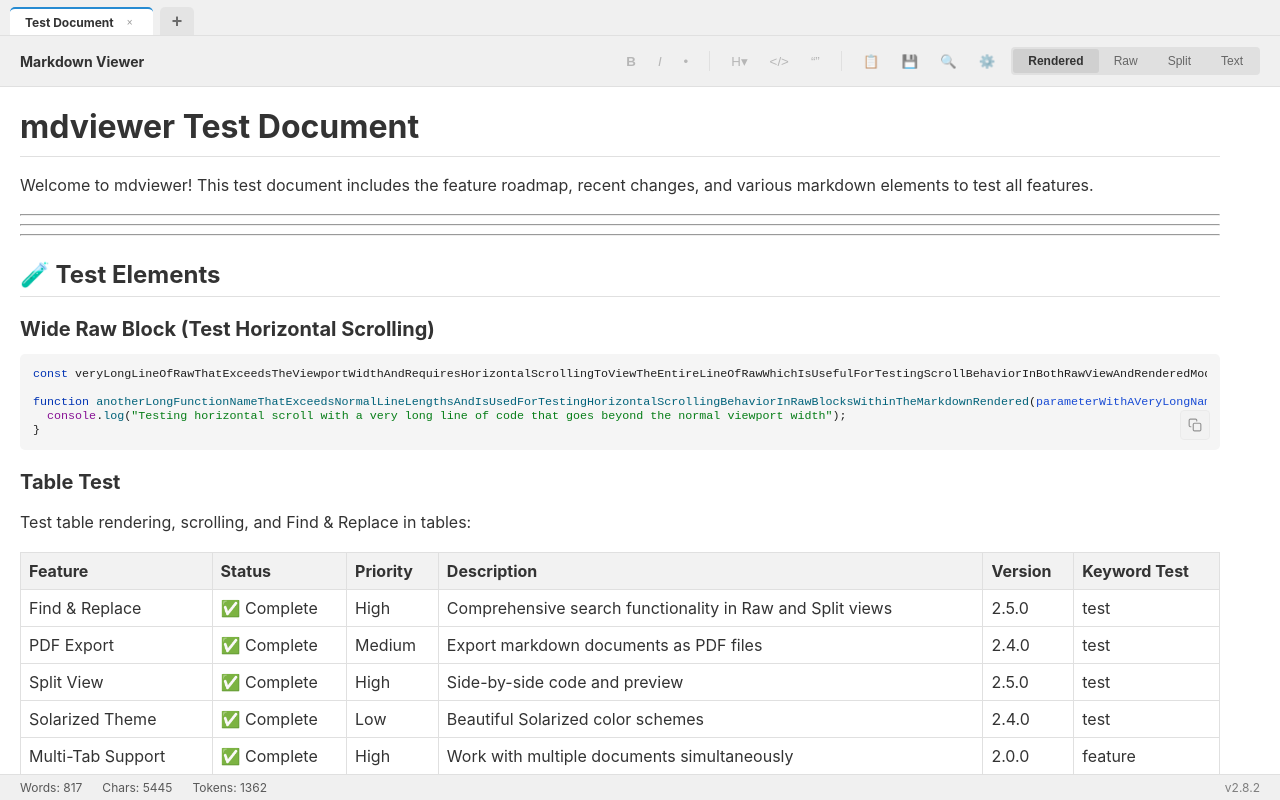
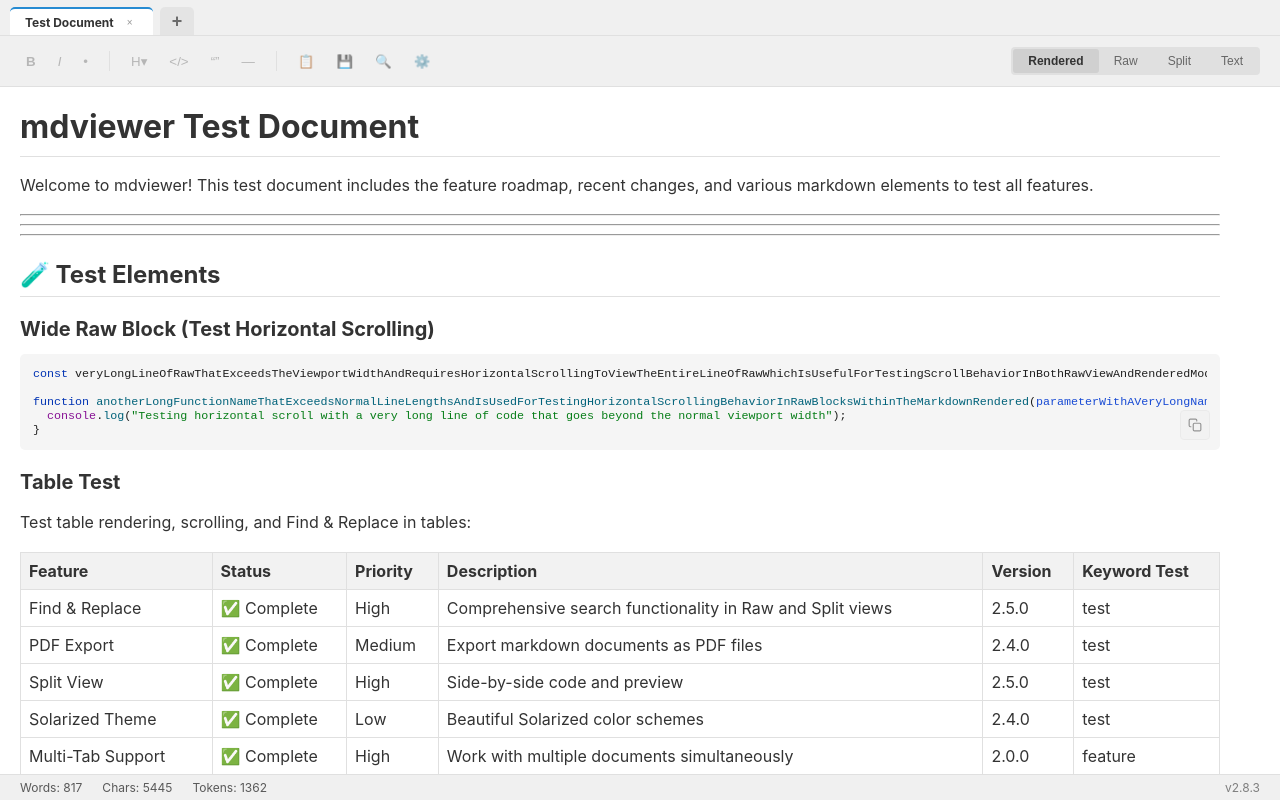
Before and after one commit to jwtor7/mdviewer, a React (Vite) app: page / in a window 1280 px wide. Shown: the top 800 px of the page. Built offline with nearby package versions, Linux system fonts and the light colour scheme.

Commit message:
Add HR button and toolbar UI improvements (v2.8.3)

```diff
--- a/package.json
+++ b/package.json
@@ -1,7 +1,7 @@
 {
   "name": "mdviewer",
   "productName": "mdviewer",
-  "version": "2.8.2",
+  "version": "2.8.3",
   "description": "A feature-rich, accessible Markdown Viewer for macOS",
   "main": ".vite/build/main.js",
   "build": {
--- a/src/App.tsx
+++ b/src/App.tsx
@@ -453,10 +453,6 @@ const App: React.FC = () => {
             </div>
             <div className="toolbar">
                 <div className="toolbar-group">
-                    <div className="toolbar-title">Markdown Viewer</div>
-                </div>
-
-                <div className="toolbar-group">
                     <button
                         className="icon-btn"
                         onClick={() => handleFormat('bold')}
@@ -569,6 +565,15 @@ const App: React.FC = () => {
                     >
                         &ldquo;&rdquo;
                     </button>
+                    <button
+                        className="icon-btn"
+                        onClick={() => handleFormat('hr')}
+                        title="Horizontal Rule"
+                        aria-label="Insert horizontal rule"
+                        disabled={viewMode === VIEW_MODES.RENDERED || viewMode === VIEW_MODES.TEXT}
+                    >
+                        ―
+                    </button>
                     <div className="toolbar-divider" role="separator"></div>
 
                     <button
@@ -606,7 +611,9 @@ const App: React.FC = () => {
                     >
                         {getThemeIcon()}
                     </button>
+                </div>
 
+                <div className="toolbar-group toolbar-group-right">
                     <div className="toggle-container" role="tablist" aria-label="View mode">
                         <button
                             className={`toggle-btn ${viewMode === VIEW_MODES.RENDERED ? 'active' : ''}`}
--- a/src/constants/defaultContent.ts
+++ b/src/constants/defaultContent.ts
@@ -191,5 +191,5 @@ npm run test
 
 ---
 
-**mdviewer v2.8.2** - Built with Electron, React, and TypeScript
+**mdviewer v2.8.3** - Built with Electron, React, and TypeScript
 `;
--- a/src/hooks/useTextFormatting.ts
+++ b/src/hooks/useTextFormatting.ts
@@ -1,7 +1,7 @@
 import type { RefObject } from 'react';
 import { CALCULATIONS, VIEW_MODES, type ViewMode } from '../constants/index.js';
 
-type FormatType = 'bold' | 'italic' | 'list' | 'h1' | 'h2' | 'h3' | 'h4' | 'h5' | 'h6' | 'code' | 'quote';
+type FormatType = 'bold' | 'italic' | 'list' | 'h1' | 'h2' | 'h3' | 'h4' | 'h5' | 'h6' | 'code' | 'quote' | 'hr';
 
 export interface UseTextFormattingReturn {
   handleFormat: (type: FormatType) => void;
@@ -99,6 +99,12 @@ export const useTextFormatting = (
         }
         break;
       }
+      case 'hr': {
+        // For horizontal rule, insert --- on its own line with spacing
+        newText = '\n\n---\n\n';
+        cursorOffset = newText.length;
+        break;
+      }
       default:
         return;
     }
--- a/src/index.css
+++ b/src/index.css
@@ -356,6 +356,10 @@ body {
   align-items: center;
   gap: 10px;
   -webkit-app-region: no-drag;
+}
+
+.toolbar-group-right {
+  margin-left: auto;
 }
 
 .toolbar-title {
```
Also changed, not shown: 1 other file (tests, documents, lock files or other folders).
